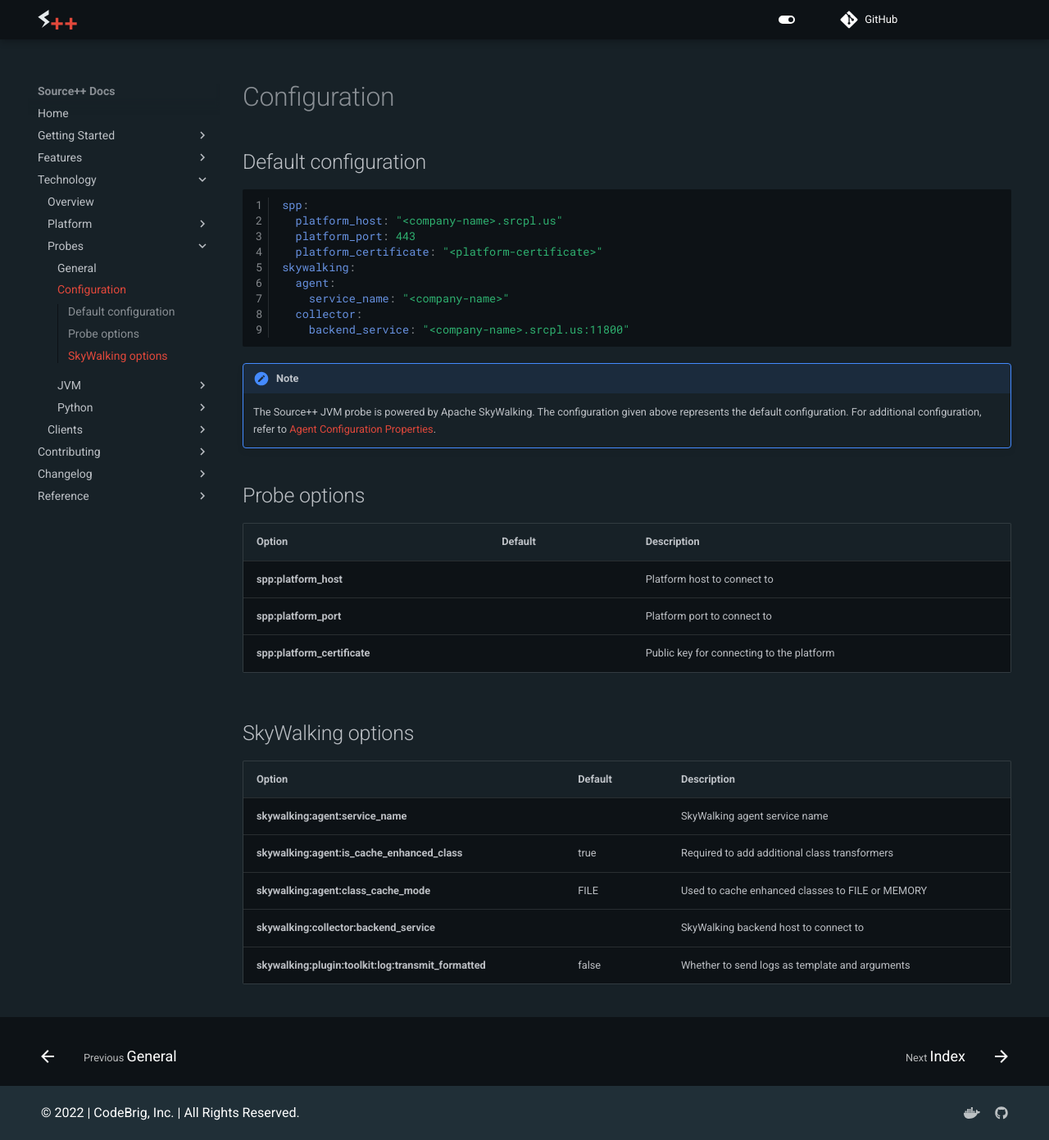
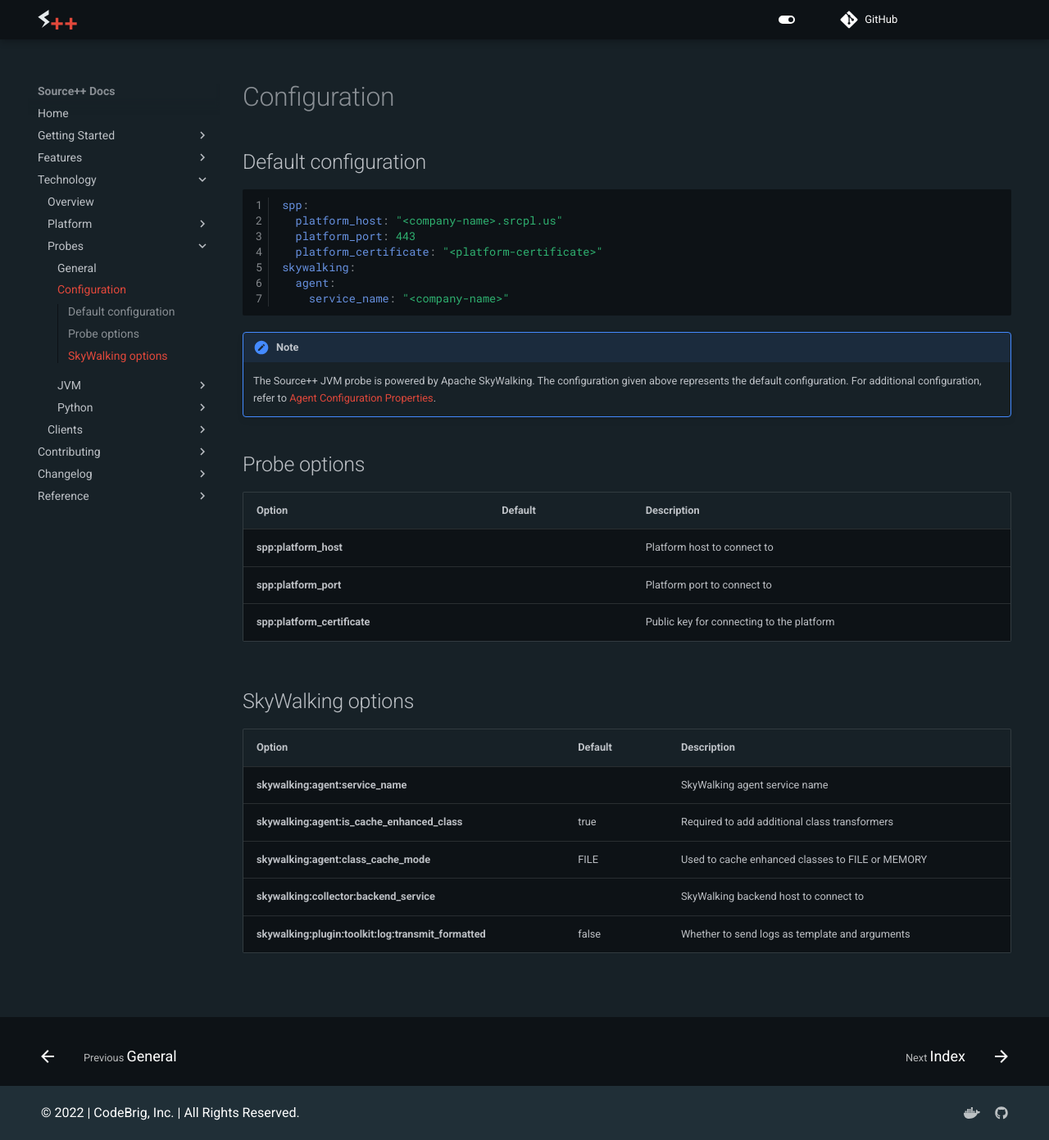
Before and after one commit to sourceplusplus/documentation, an MkDocs documentation site: the page built from docs/technology/probes/configuration.md, in a window 1280 px wide and 1391 px high. Shown: the whole window at 82% size. Built offline with MkDocs 1.6.1 and Material for MkDocs 9.7.7, drawn with Linux system fonts in a browser that asks for light colours; comment, search, counter and statistics services are not loaded; the version menu is left out.

Commit message:
Update configuration.md

````diff
--- a/docs/technology/probes/configuration.md
+++ b/docs/technology/probes/configuration.md
@@ -10,8 +10,6 @@
 skywalking:
   agent:
     service_name: "<company-name>"
-  collector:
-    backend_service: "<company-name>.srcpl.us:11800"
 ```
 
 !!! note
````
